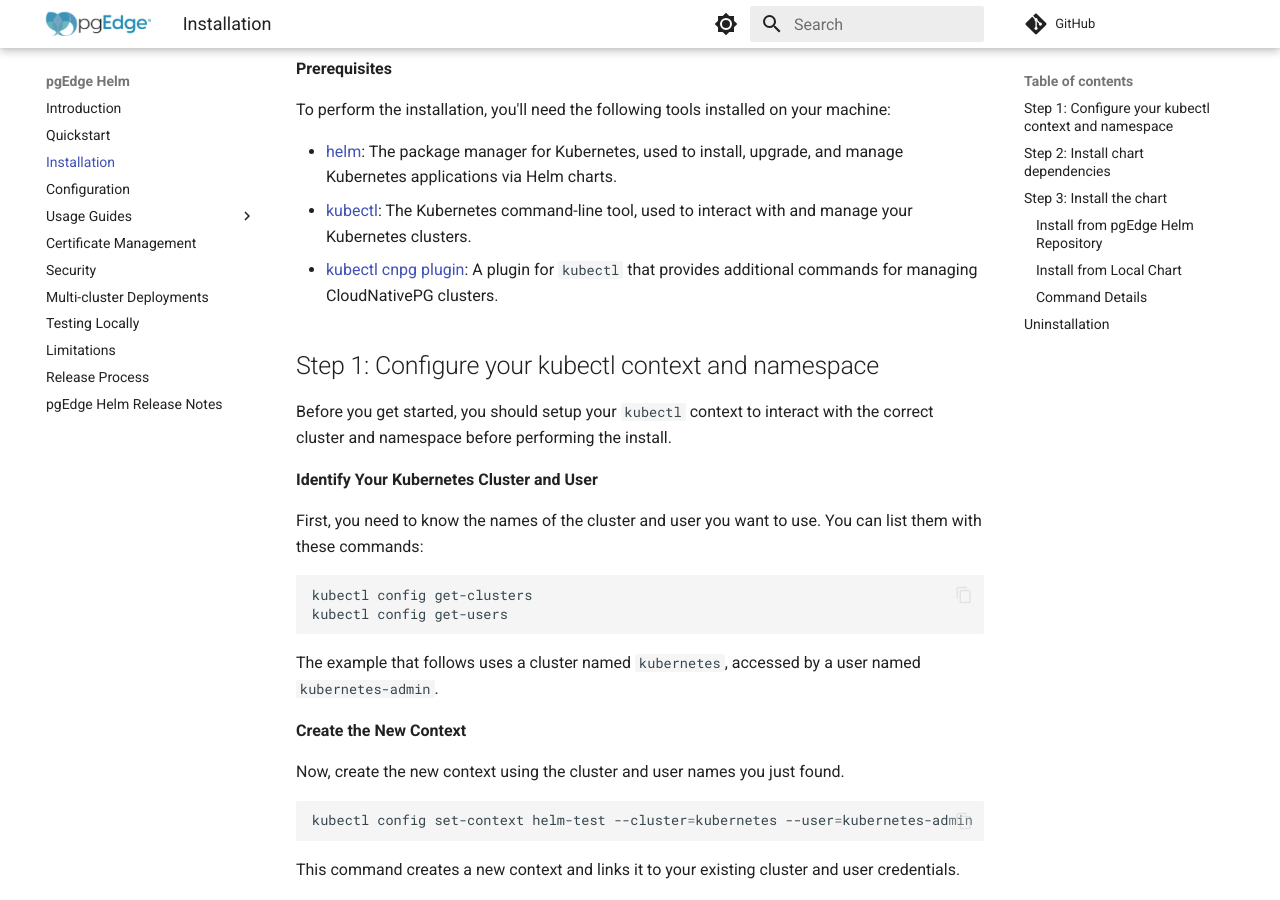
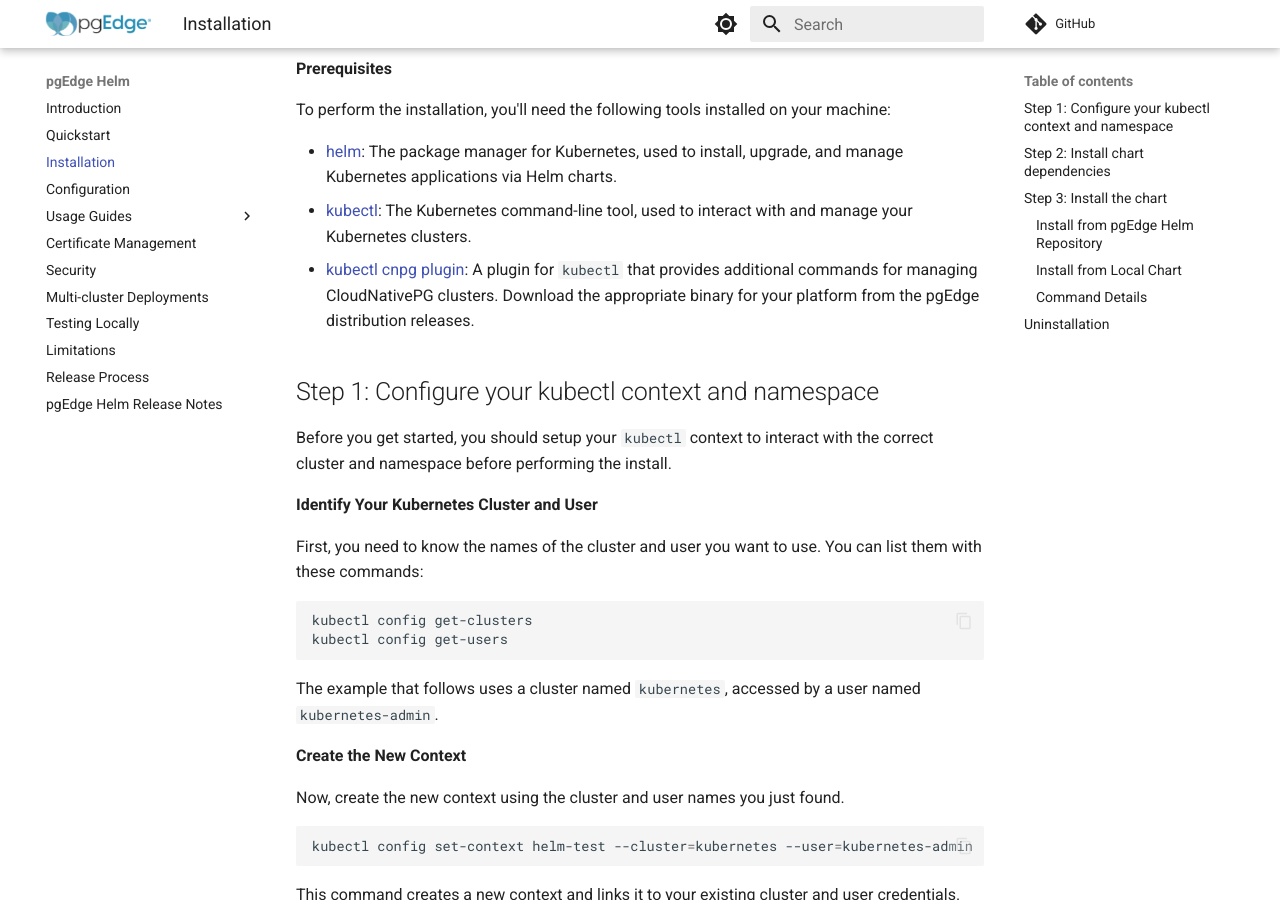
Before and after one commit to pgEdge/pgedge-helm, an MkDocs documentation site: the page built from docs/install.md, in a window 1280 px wide and 900 px high, scrolled down 1213 px. Built offline with MkDocs 1.6.1 and Material for MkDocs 9.7.7, drawn with Linux system fonts in a browser that asks for light colours; comment, search, counter and statistics services are not loaded.

Commit message:
docs: point to pgedge-cnpg-dist for kubectl cnpg

```diff
--- a/docs/install.md
+++ b/docs/install.md
@@ -60,7 +60,7 @@
 
 - [helm](https://helm.sh/docs/intro/install/): The package manager for Kubernetes, used to install, upgrade, and manage Kubernetes applications via Helm charts.
 - [kubectl](https://kubernetes.io/docs/tasks/tools/#kubectl): The Kubernetes command-line tool, used to interact with and manage your Kubernetes clusters.
-- [kubectl cnpg plugin](https://cloudnative-pg.io/documentation/current/kubectl-plugin/#install): A plugin for `kubectl` that provides additional commands for managing CloudNativePG clusters.
+- [kubectl cnpg plugin](https://github.com/pgEdge/pgedge-cnpg-dist/releases?q=kubectl-cnpg&expanded=true): A plugin for `kubectl` that provides additional commands for managing CloudNativePG clusters. Download the appropriate binary for your platform from the pgEdge distribution releases.
 
 ## Step 1: Configure your kubectl context and namespace
 
```
Also changed, not shown: docs/quickstart.md (+1 -1 lines).
